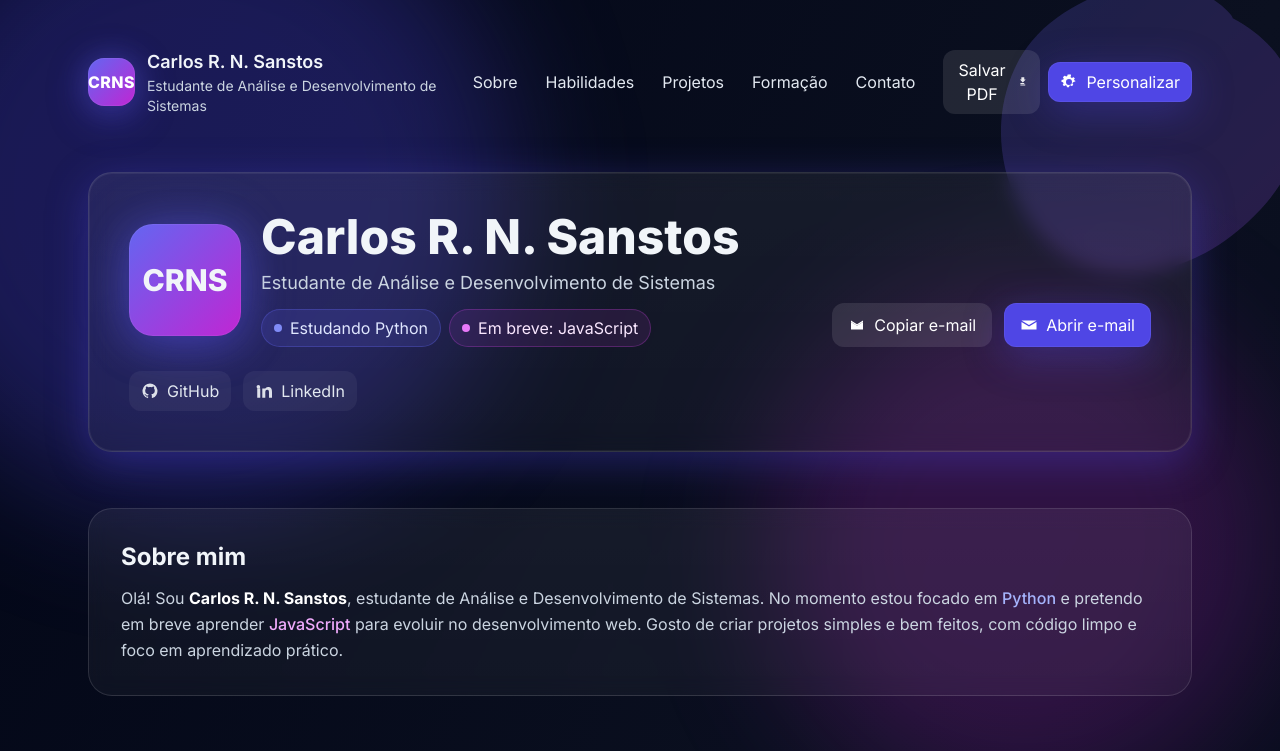
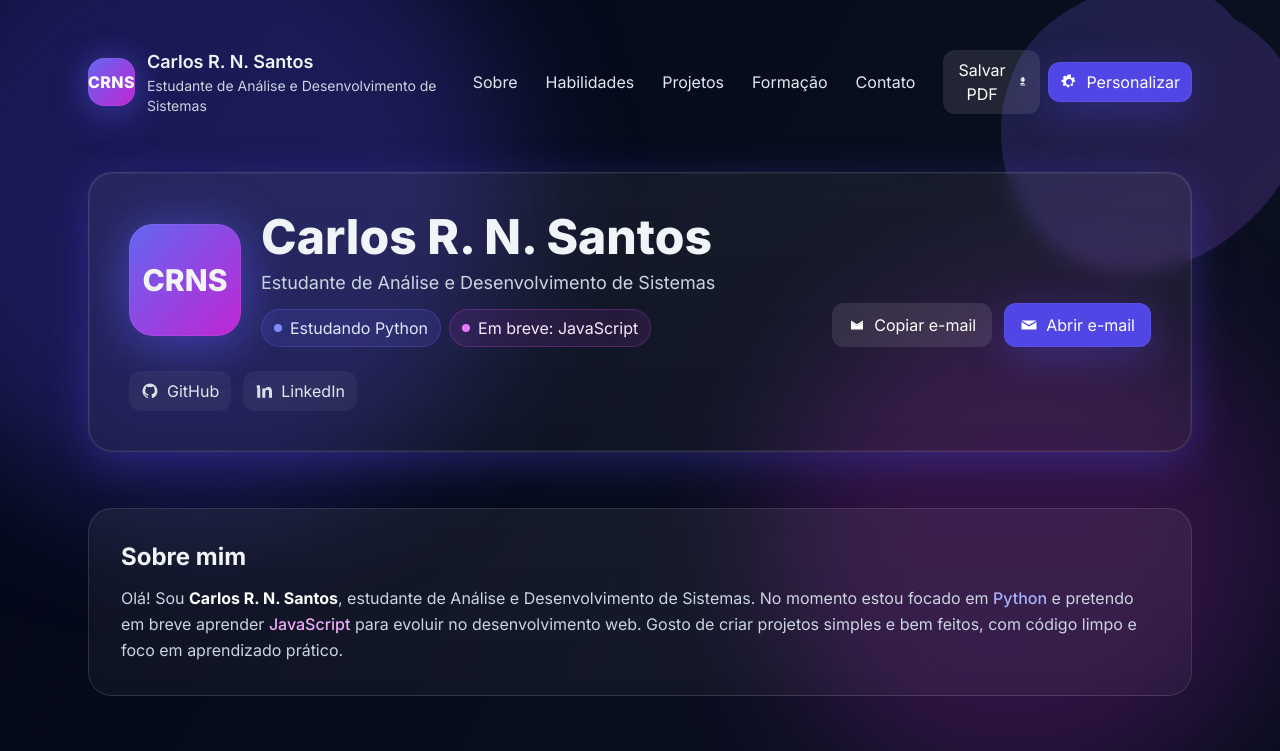
Before and after one commit to carlosrnstec/Portif-lio_crns, a plain HTML site: page index.html in a window 1280 px wide. Shown: the top 751 px of the page. Drawn offline with nearby package versions, Linux system fonts and the light colour scheme.

Commit message:
Update index.html

```diff
--- a/index.html
+++ b/index.html
@@ -4,7 +4,7 @@
   <meta charset="utf-8" />
   <meta name="viewport" content="width=device-width, initial-scale=1" />
   <title>Portfólio • Carlos R. N. Santos</title>
-  <meta name="description" content="Portfólio de Carlos R. N. Sanstos — Estudante de Análise e Desenvolvimento de Sistemas, estudando Python e em breve JavaScript." />
+  <meta name="description" content="Portfólio de Carlos R. N. Santos — Estudante de Análise e Desenvolvimento de Sistemas, estudando Python e em breve JavaScript." />
   <link rel="preconnect" href="https://fonts.googleapis.com" />
   <link rel="preconnect" href="https://fonts.gstatic.com" crossorigin />
   <link href="https://fonts.googleapis.com/css2?family=Inter:wght@400;500;600;700;800&display=swap" rel="stylesheet" />
@@ -67,7 +67,7 @@
           <span class="absolute -inset-0.5 -z-10 rounded-3xl blur-lg bg-brand-500/30"></span>
         </div>
         <div>
-          <p id="headerName" class="text-lg font-semibold">Carlos R. N. Sanstos</p>
+          <p id="headerName" class="text-lg font-semibold">Carlos R. N. Santos</p>
           <p id="headerRole" class="text-slate-300 text-sm">Estudante de ADS</p>
         </div>
       </div>
@@ -99,7 +99,7 @@
             <span class="absolute -inset-1 -z-10 rounded-[2rem] blur-xl bg-brand-500/30"></span>
           </div>
           <div class="space-y-2">
-            <h1 id="name" class="text-3xl md:text-5xl font-extrabold leading-tight">Carlos R. N. Sanstos</h1>
+            <h1 id="name" class="text-3xl md:text-5xl font-extrabold leading-tight">Carlos R. N. Santos</h1>
             <p id="role" class="text-slate-300 text-base md:text-lg">Estudante de Análise e Desenvolvimento de Sistemas</p>
             <div class="flex flex-wrap items-center gap-2 pt-1">
               <span class="inline-flex items-center gap-2 px-3 py-1.5 rounded-full bg-brand-500/15 text-brand-100 border border-brand-500/30">
@@ -143,7 +143,7 @@
       <div class="glass rounded-3xl p-6 md:p-8">
         <h2 class="text-xl md:text-2xl font-bold mb-3">Sobre mim</h2>
         <p id="about" class="text-slate-300 leading-relaxed">
-          Olá! Sou <strong class="text-white">Carlos R. N. Sanstos</strong>, estudante de Análise e Desenvolvimento de Sistemas.
+          Olá! Sou <strong class="text-white">Carlos R. N. Santos</strong>, estudante de Análise e Desenvolvimento de Sistemas.
           No momento estou focado em <span class="text-brand-300 font-medium">Python</span> e pretendo em breve aprender
           <span class="text-fuchsia-300 font-medium">JavaScript</span> para evoluir no desenvolvimento web.
           Gosto de criar projetos simples e bem feitos, com código limpo e foco em aprendizado prático.
@@ -311,7 +311,7 @@
 
     <!-- Rodapé -->
     <footer class="mt-10 md:mt-14 mb-6 text-center text-slate-400">
-      <p>© <span id="year"></span> <span id="footerName">Carlos R. N. Sanstos</span>. Feito com carinho e foco no aprendizado.</p>
+      <p>© <span id="year"></span> <span id="footerName">Carlos R. N. Santos</span>. Feito com carinho e foco no aprendizado.</p>
     </footer>
   </div>
 
@@ -378,7 +378,7 @@
   <script>
     // Estado e padrões
     const defaults = {
-      name: "Carlos R. N. Sanstos",
+      name: "Carlos R. N. Santos",
       role: "Estudante de Análise e Desenvolvimento de Sistemas",
       email: "seu.email@exemplo.com",
       initials: "CRNS",
```
